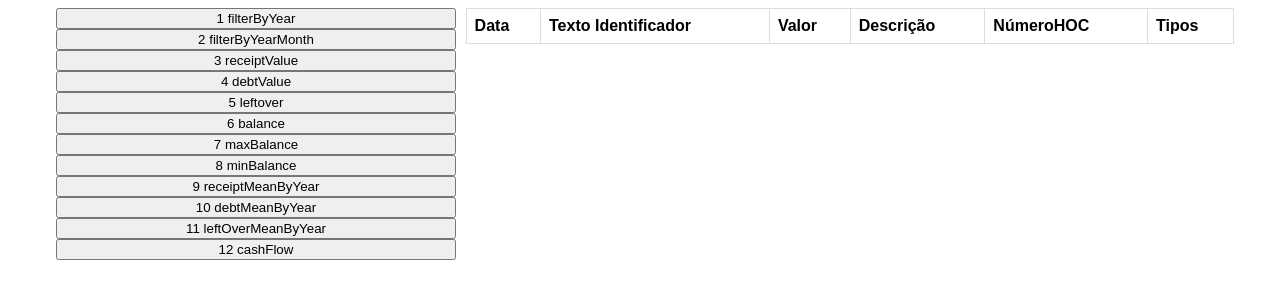
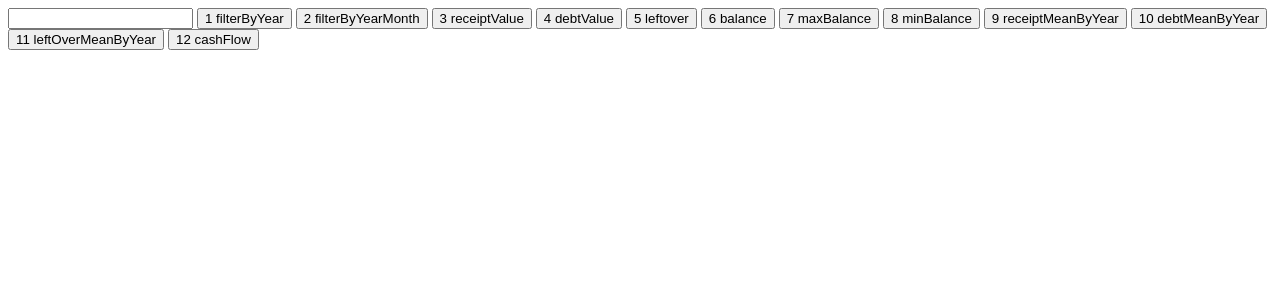
Before and after one commit to jessescn/projetoFuncional, a plain HTML site: page javascript/index.html in a window 1280 px wide. Drawn offline with Linux system fonts and the light colour scheme; no server answers.

Commit message:
:hammer: Refactored UI

```diff
--- a/javascript/index.html
+++ b/javascript/index.html
@@ -5,43 +5,9 @@
   <meta name="viewport" content="width=device-width, initial-scale=1.0">
   <meta http-equiv="X-UA-Compatible" content="ie=edge">
   <title>Funcional</title>
-  <style>
-    body{
-      display: flex;
-      padding: 0 3vw;
-    }
-
-    #choose-method{
-      width: 40vw;
-      display: flex;
-      flex-direction: column;
-      padding: 0 10px;
-    }
-
-      table {
-        font-family: arial, sans-serif;
-        border-collapse: collapse;
-        width: 60vw;
-      }
-
-      td, th {
-        border: 1px solid #dddddd;
-        text-align: left;
-        padding: 8px;
-      }
-
-      tr:nth-child(even) {
-        background-color: #dddddd;
-      }
-      </style>
 </head>
 <body>
-  <!-- <select name="year">
-    <option value="2017">2017</option>
-    <option value="2018">2018</option>
-    <option value="2019">2019</option>
-  </select> -->
-  <div id="choose-method">
+  <input type="text" id="input">
   <button onclick="handleInput(filterByYear)">1 filterByYear</button>
   <button onclick="handleInput(filterByYearMonth)">2 filterByYearMonth</button>
   <button onclick="handleInput(receiptValue)">3 receiptValue</button>
@@ -54,33 +20,6 @@
   <button onclick="handleInput(debtMeanByYear)">10 debtMeanByYear</button>
   <button onclick="handleInput(leftOverMeanByYear)">11 leftOverMeanByYear</button>
   <button onclick="handleInput(cashFlow)">12 cashFlow</button>
-  </div>
-  <div id=result>
-    <!-- <select name="month">
-        <option value="0">0</option>
-        <option value="1">1</option>
-        <option value="2">2</option>
-        <option value="3">3</option>
-        <option value="4">4</option>
-        <option value="5">5</option>
-        <option value="6">6</option>
-        <option value="7">7</option>
-        <option value="8">8</option>
-        <option value="9">9</option>
-        <option value="10">10</option>
-        <option value="11">11</option>
-      </select> -->
-      <table id="result-table">
-        <tr>
-          <th>Data</th>
-          <th>Texto Identificador</th>
-          <th>Valor</th>
-          <th>Descrição</th>
-          <th>NúmeroHOC</th>
-          <th>Tipos</th>
-        </tr>
-      </table>
-    </div>
 </body>
 <script src="script.js"></script>
 </html>
--- a/javascript/script.js
+++ b/javascript/script.js
@@ -13,19 +13,11 @@ function getData(){
 getData();
 
 function handleInput(f){
-  // const { value } = input;
-  const value = "2017 3"
+  const { value } = input;
   const inputValues = value.split(" ")
                       .filter(item => item !=="").map(item => parseInt(item));
+  console.log(f(...inputValues));
 
-  const values = (f(...inputValues))
-
-  // console.log(f(...inputValues));
-  populateTable(values)
-}
-
-function populateTable(values) {
-  let table = document.querySelector('table')
 }
 
 function filterByYear(year){
```
Lines whose indentation alone changed are shown as unchanged.
